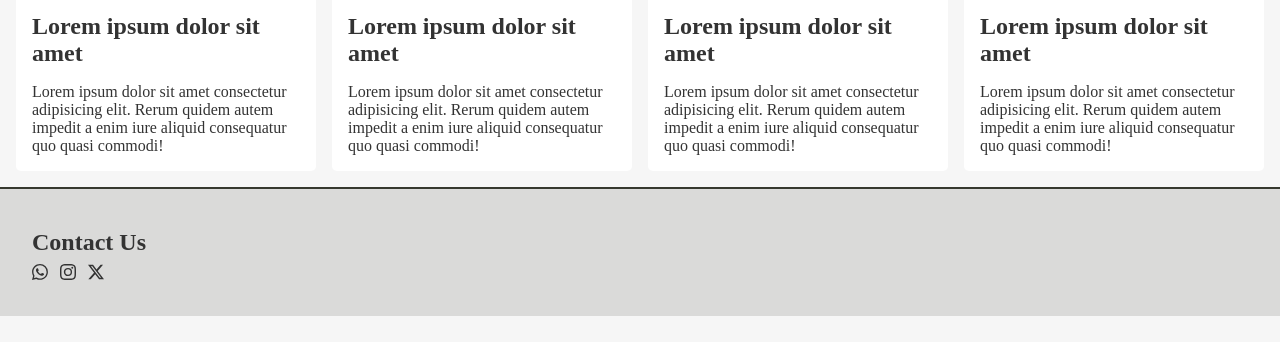
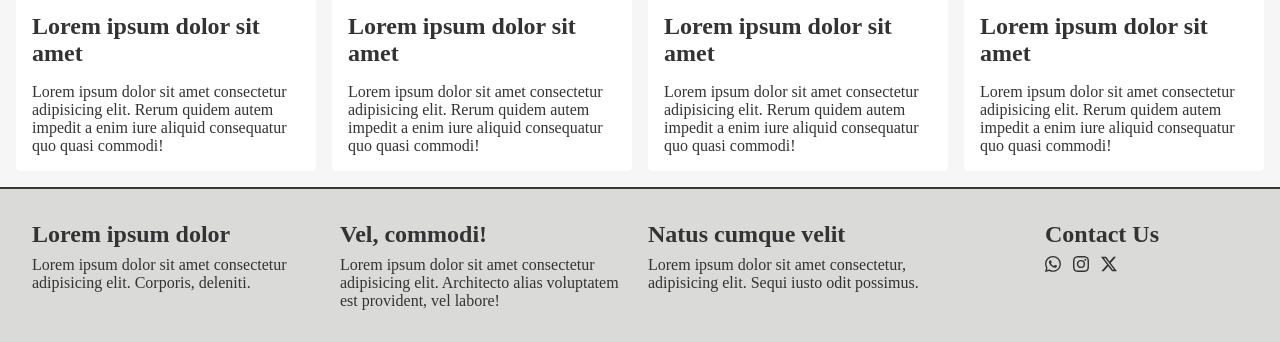
Before and after one commit to cristianbenites/wdd130, a plain HTML site: page week02/wireframe.html in a window 1280 px wide. Shown: the part 1375-1717 px from the top of the page. Before the commit the page ends 1691 px from the top, so only its background shows below. Drawn offline with Linux system fonts and the light colour scheme.

Commit message:
w02 - add footer adjustments to wireframe

```diff
--- a/week02/styles/wireframe.css
+++ b/week02/styles/wireframe.css
@@ -155,7 +155,13 @@ footer {
     border-top: 2px solid #36382E;
     background-color: #DADAD9;
     padding: 2rem;
+    display: grid;
+    grid-template-columns: 1fr 1fr 1fr 1fr;
+    row-gap: 1rem;
+    column-gap: 1rem;
+    justify-items: center;
 }
+
 
 footer h2 {
     margin-bottom: .5rem;
--- a/week02/wireframe.html
+++ b/week02/wireframe.html
@@ -108,16 +108,16 @@
         </main>
         <footer>
             <div class="footer-card">
-                <h2></h2>
-                <p></p>
+                <h2>Lorem ipsum dolor</h2>
+                <p>Lorem ipsum dolor sit amet consectetur adipisicing elit. Corporis, deleniti.</p>
             </div>
             <div class="footer-card">
-                <h2></h2>
-                <p></p>
+                <h2>Vel, commodi!</h2>
+                <p>Lorem ipsum dolor sit amet consectetur adipisicing elit. Architecto alias voluptatem est provident, vel labore!</p>
             </div>
             <div class="footer-card">
-                <h2></h2>
-                <p></p>
+                <h2>Natus cumque velit</h2>
+                <p>Lorem ipsum dolor sit amet consectetur, adipisicing elit. Sequi iusto odit possimus.</p>
             </div>
             <div class="footer-card">
                 <h2>Contact Us</h2>
```
